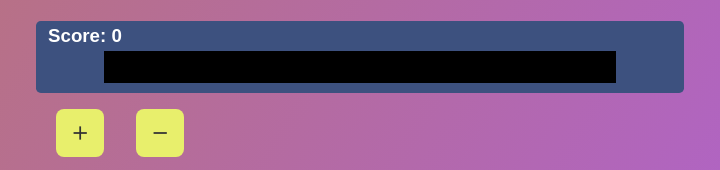
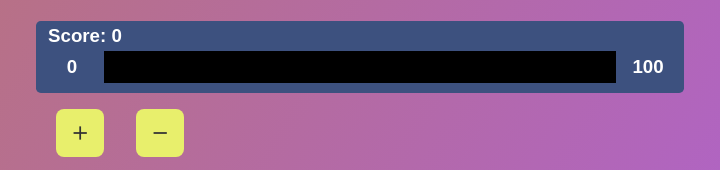
Before and after one commit to prestonwin78/goalbug, a React app: page / in a window 1280 px wide. Both pictures are taken after a click on the button "Get Started". Shown: the part 747-917 px from the top of the page, 280-1000 px from the left. Built offline with nearby package versions, Linux system fonts and the light colour scheme.

Commit message:
Add start and end text

```diff
--- a/src/ScoreBar.js
+++ b/src/ScoreBar.js
@@ -16,6 +16,11 @@ function ScoreBar(props) {
       <h3 id="score-text">
         {props.scoreText} {props.score}
       </h3>
+
+      <div class="start">
+        <h3>{props.start}</h3>
+      </div>
+
       <div className="bar-container">
         <div
           className={barColorClass}
@@ -24,6 +29,10 @@ function ScoreBar(props) {
           }}
         ></div>
       </div>
+
+      <div class="goal">
+        <h3>{props.goal}</h3>
+      </div>
     </div>
   );
 }
--- a/src/styles/scorebar.css
+++ b/src/styles/scorebar.css
@@ -19,6 +19,7 @@
   height: 2rem;
   border: none;
   margin: auto;
+  float: left;
 }
 
 .percent-bar {
@@ -28,3 +29,20 @@
   animation-name: movebar;
   animation-duration: 1s;
 }
+
+.start,
+.goal {
+  display: block;
+  width: 10%;
+  float: left;
+  height: 2rem;
+  font-weight: 100;
+}
+
+.start h3,
+.goal h3 {
+  display: flex;
+  justify-content: center;
+  align-items: center;
+  height: 100%;
+}
```
